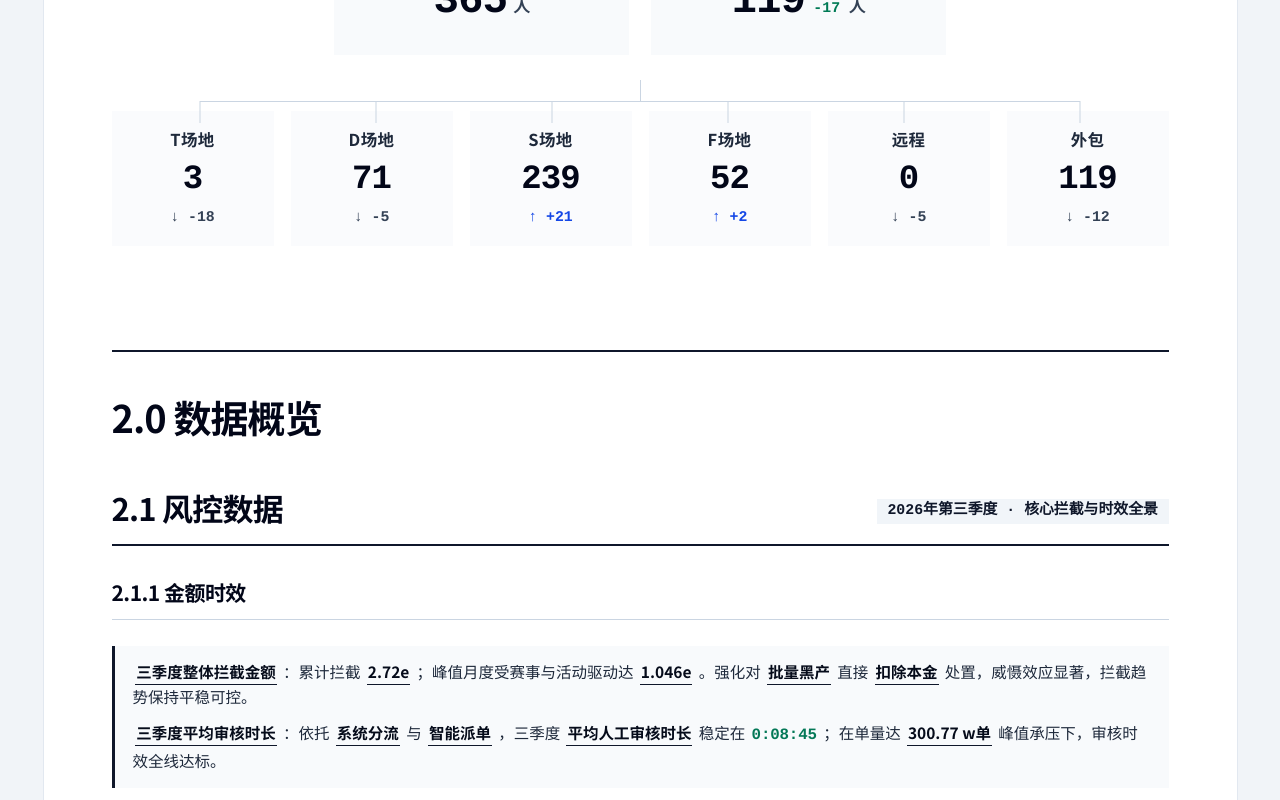
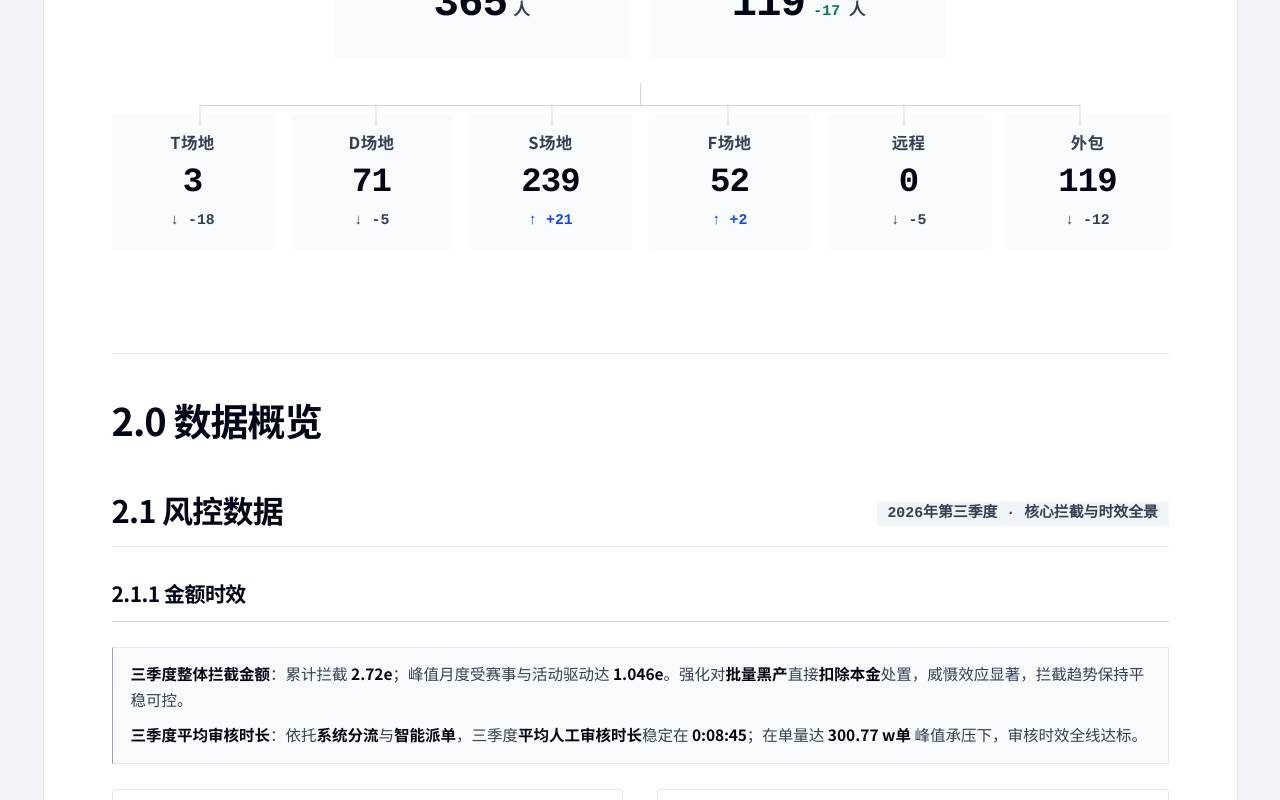
Before and after one commit to imleo824/test15, a React (Vite) app: page / in a window 1280 px wide. Shown: the part 1760-2560 px from the top of the page. Built offline with nearby package versions, Linux system fonts and the light colour scheme.

Commit message:
refactor: update UI components and content text
- Enhance text formatting in summary boxes.
- Standardize terminology in security architecture and management processes.
- Clean up redundant metadata in governance tables and improve code structure.

```diff
--- a/src/components/sections/WorldCupGuaranteeReview/InternalControlSection.tsx
+++ b/src/components/sections/WorldCupGuaranteeReview/InternalControlSection.tsx
@@ -109,12 +109,10 @@ export const InternalControlSection: React.FC = () => {
       <div className="space-y-6 sm:space-y-8">
         <ReportSubsectionHeader title="3.1.2 监督排查核心主线" />
 
-        <SummaryBox>
-          <p className="text-sm md:text-base text-slate-800 font-medium leading-relaxed">
-            {highlightNumbers(
-              "内控稽查围绕[[线索发现]]与[[跟进处置]]两条主线开展：前端扩大信息触达面，后端通过日志、录屏、权限、流程和外部核验完成闭环追溯。",
-            )}
-          </p>
+        <SummaryBox variant="module">
+          {highlightNumbers(
+            "内控稽查围绕[[线索发现]]与[[跟进处置]]两条主线开展：前端扩大信息触达面，后端通过日志、录屏、权限、流程和外部核验完成闭环追溯。",
+          )}
         </SummaryBox>
 
         <div className="space-y-6">
--- a/src/components/sections/WorldCupGuaranteeReview/index.tsx
+++ b/src/components/sections/WorldCupGuaranteeReview/index.tsx
@@ -30,7 +30,7 @@ export const WorldCupGuaranteeReview: React.FC = () => {
         <ChapterTitle>3.0 安全合规</ChapterTitle>
         <SummaryBox variant="chapter">
           {highlightNumbers(
-            "安全合规不仅仅是单点优化，是需要从多维度和多角度进行全面解决，长期来看希望构建[[安全合规分层防御架构]]：以[[专职监督底线兜底]]、[[风控工单线上闭环]]、[[底层安全机制硬控]]，彻底消除私下流转与操作盲区。"
+            "安全合规不仅仅是[[单点]]优化，是需要从[[多维度]]和[[多角度]]进行[[全面解决]]，长期来看希望构建[[安全合规分层防御架构]]：以[[专职监督底线兜底]]、[[风控工单线上闭环]]、[[底层安全机制硬控]]，彻底消除私下流转与操作盲区。"
           )}
         </SummaryBox>
         <div className="report-chapter-content">
--- a/src/index.css
+++ b/src/index.css
@@ -90,6 +90,54 @@
     margin: 0;
     line-height: 1.75;
   }
+
+  /* ==========================================================================
+     全局弱化线条与边框最佳实践：将粗重线条统一弱化为 1px 极细精巧线条，并采用软灰度配色
+     ========================================================================== */
+  .border-t-2 {
+    border-top-width: 1px !important;
+  }
+  .border-b-2 {
+    border-bottom-width: 1px !important;
+  }
+  .border-l-2 {
+    border-left-width: 1px !important;
+  }
+  .border-r-2 {
+    border-right-width: 1px !important;
+  }
+  .border-t-4 {
+    border-top-width: 2px !important;
+  }
+  .border-b-4 {
+    border-bottom-width: 2px !important;
+  }
+  .border-l-4 {
+    border-left-width: 2px !important;
+  }
+
+  /* 全局重彩与深重背景边框，柔化为高端哑光浅灰色 #e2e8f0 */
+  .border-slate-900,
+  .border-slate-850,
+  .border-slate-800,
+  .border-slate-700,
+  .border-slate-600,
+  .border-black {
+    border-color: #e2e8f0 !important;
+  }
+
+  /* 极致弱化各类数据表格内部的纵横线段 */
+  table, th, td, tr {
+    border-color: #f1f5f9 !important;
+  }
+
+  thead tr,
+  thead th,
+  tr[class*="border-b-2"],
+  tr[class*="border-slate-900"] {
+    border-bottom-width: 1px !important;
+    border-bottom-color: #cbd5e1 !important;
+  }
 }
 
 @layer utilities {
@@ -138,17 +186,20 @@
     color: #475569 !important;
   }
 
-  .report-shell .text-slate-600 {
+  .report-shell .text-slate-600,
+  .report-shell .text-slate-700,
+  .report-shell .text-slate-800,
+  .report-shell .text-gray-600,
+  .report-shell .text-gray-700,
+  .report-shell .text-gray-800 {
     color: #334155 !important;
   }
 
-  .report-shell .text-slate-700 {
-    color: #1e293b !important;
-  }
-
-  .report-shell .text-slate-800,
-  .report-shell .text-slate-900 {
-    color: var(--report-ink) !important;
+  .report-shell .text-slate-900,
+  .report-shell .text-slate-950,
+  .report-shell .text-black,
+  .report-shell .text-gray-900 {
+    color: #020617 !important;
   }
 
   /* 精确的报告字号与行高层级系统 */
@@ -1148,10 +1199,9 @@
 
   .report-note strong,
   .report-summary-copy strong {
-    font-weight: 850 !important;
-    color: #050b1a !important;
-    margin-left: 0.18em !important;
-    margin-right: 0.18em !important;
+    font-weight: 600 !important;
+    color: #020617 !important;
+    margin: 0 !important;
   }
 
   .report-note > .flex {
@@ -1226,64 +1276,69 @@
 
   .report-note p,
   .report-note li {
-    color: var(--report-ink) !important;
-    font-size: 16px !important;
+    color: #334155 !important; /* Soft, readable slate-700 color */
+    font-size: 15.5px !important; /* Standardize on the requested 15.5px */
     line-height: 1.75 !important;
-    font-weight: 500;
+    font-weight: 400 !important; /* Regular weight so bold highlights pop */
   }
 
   .report-core-underline {
-    color: #050b1a !important; /* Extremely high contrast dark slate */
-    font-weight: 850 !important; /* Distinctive bold weight */
-    background-color: transparent !important; /* No background as requested */
-    border-bottom: 1.5px solid #0f172a !important; /* Elegant solid underline */
-    padding: 0 1px 1.5px 1px !important; /* Tight clean padding */
+    color: #020617 !important; /* Deep, sharp slate-950 color */
+    font-weight: 600 !important; /* SemiBold matching font-semibold */
+    background-color: transparent !important; /* No background */
+    border-bottom: none !important; /* No underline as requested */
+    padding: 0 !important; /* Zero padding */
     border-radius: 0 !important;
     display: inline !important; /* Standard inline rendering */
-    box-decoration-break: clone !important; /* Standard wrapping decoration preservation */
+    box-decoration-break: clone !important;
     -webkit-box-decoration-break: clone !important;
     line-height: inherit;
-    margin-left: 0.18em !important;
-    margin-right: 0.18em !important;
+    margin: 0 !important; /* Zero margin */
   }
 
   .report-shell .report-number {
-    color: #050b1a !important;
-    font-family: var(--font-mono);
+    color: #020617 !important; /* Deep, sharp slate-950 color */
+    font-family: var(--font-sans) !important; /* Use sans-serif for clean editorial numbers */
     font-variant-numeric: tabular-nums;
-    font-size: 1.02em;
+    font-size: 1em;
     line-height: inherit;
     vertical-align: baseline;
     letter-spacing: -0.01em;
-    font-weight: 850 !important;
+    font-weight: 600 !important; /* SemiBold matching font-semibold */
     background: transparent !important;
     border: none !important;
     border-bottom: 0 !important;
     text-decoration: none !important;
     padding: 0 !important;
     border-radius: 0 !important;
-    margin: 0 0.18em !important;
+    margin: 0 !important;
     display: inline;
   }
 
   .report-shell .report-number-risk {
-    color: var(--report-danger) !important;
-    font-weight: 850 !important;
+    color: #b91c1c !important; /* Darker soft red for readability */
+    font-family: var(--font-sans) !important;
+    font-weight: 600 !important;
     background: transparent !important;
     border: none !important;
     border-bottom: 0 !important;
     text-decoration: none !important;
     padding: 0 !important;
+    margin: 0 !important;
+    display: inline;
   }
 
   .report-shell .report-number-safe {
-    color: #047857 !important;
-    font-weight: 850 !important;
+    color: #047857 !important; /* Darker soft emerald green */
+    font-family: var(--font-sans) !important;
+    font-weight: 600 !important;
     background: transparent !important;
     border: none !important;
     border-bottom: 0 !important;
     text-decoration: none !important;
     padding: 0 !important;
+    margin: 0 !important;
+    display: inline;
   }
 
   .report-status-card {
@@ -3457,30 +3512,29 @@
      shared report primitives so the same treatment is inherited by each chapter. */
   /* Unified hierarchy & emphasis for executive report readability */
   .report-shell :is(p, li, td, .report-panel-description, .report-note-content) {
-    font-size: 15.5px;
-    line-height: 1.72;
-    font-weight: var(--report-weight-medium);
+    font-size: 15.5px !important;
+    line-height: 1.72 !important;
+    font-weight: 400 !important;
+    color: #334155 !important;
   }
 
   .report-shell :is(p, li, td) strong {
-    font-weight: 850 !important;
-    color: #050b1a !important;
-    margin-left: 0.18em !important;
-    margin-right: 0.18em !important;
+    font-weight: 600 !important;
+    color: #020617 !important;
+    margin: 0 !important;
   }
 
   /* Clean, authoritative executive typography for bold phrases */
   .report-shell :is(p, li, .report-note-content) strong:not([class*="font-mono"]):not([class*="text-2xl"]):not([class*="text-3xl"]):not([class*="text-4xl"]):not([class*="text-5xl"]):not(.report-number):not(.report-sequence-badge):not(.report-badge) {
-    color: #050b1a !important;
-    font-weight: 850 !important;
+    color: #020617 !important;
+    font-weight: 600 !important;
     background: transparent !important;
     border-bottom: 0 !important;
     text-decoration: none !important;
     padding: 0 !important;
     border-radius: 0 !important;
     display: inline;
-    margin-left: 0.18em !important;
-    margin-right: 0.18em !important;
+    margin: 0 !important;
   }
 
   .report-surface {
@@ -3600,8 +3654,8 @@
 
   .report-note--chapter {
     background: #f8fafc;
-    border: none !important;
-    border-left: 3px solid #0f172a !important;
+    border: 1px solid #e2e8f0 !important;
+    border-left: 1.5px solid #94a3b8 !important;
     border-radius: 0 !important;
     padding: 16px 20px !important;
     font-size: 16px !important;
@@ -3617,8 +3671,8 @@
 
   .report-note--module {
     background: #f8fafc;
-    border: none !important;
-    border-left: 3px solid #0f172a !important;
+    border: 1px solid #e2e8f0 !important;
+    border-left: 1.5px solid #94a3b8 !important;
     border-radius: 0 !important;
     padding: 14px 18px !important;
     font-size: 15.5px !important;
@@ -3633,8 +3687,8 @@
 
   .report-note--note {
     background: #f8fafc;
-    border: none !important;
-    border-left: 3px solid #0f172a !important;
+    border: 1px solid #e2e8f0 !important;
+    border-left: 1.5px solid #94a3b8 !important;
     border-radius: 0 !important;
     padding: 12px 16px !important;
     font-size: 15px !important;
@@ -3662,15 +3716,25 @@
     font-weight: var(--report-weight-medium) !important;
   }
 
-  .report-summary-copy > p {
+  /* 强力规范“一句话总结”及重点备注模块的正文文本与高亮加粗词汇 */
+  .report-summary-copy,
+  .report-summary-copy p,
+  .report-summary-copy li,
+  .report-note-content,
+  .report-note-content p,
+  .report-note-content li {
+    font-size: 15.5px !important;
     line-height: 1.75 !important;
-  }
-
-  .report-summary-copy :is(strong, b) {
-    font-weight: 850 !important;
-    color: #050b1a !important;
-    margin-left: 0.18em !important;
-    margin-right: 0.18em !important;
+    font-weight: 400 !important;
+    color: #334155 !important;
+  }
+
+  .report-summary-copy :is(strong, b, .font-bold, .font-semibold, .font-black),
+  .report-note-content :is(strong, b, .font-bold, .font-semibold, .font-black) {
+    font-weight: 600 !important;
+    color: #020617 !important;
+    margin: 0 !important;
+    padding: 0 !important;
   }
 
   .report-metric-card {
```
Also changed, not shown: src/components/sections/WorldCupGuaranteeReview/SafetyArchitectureDiagram.tsx (+12 -14 lines), src/components/sections/WorldCupGuaranteeReview/SecurityUpgradeSection.tsx (+5 -5 lines), src/components/sections/WorldCupGuaranteeReview/TgGovernanceSection.tsx (+0 -13 lines), src/components/sections/WorldCupGuaranteeReview/utils.tsx (+0 -24 lines).
